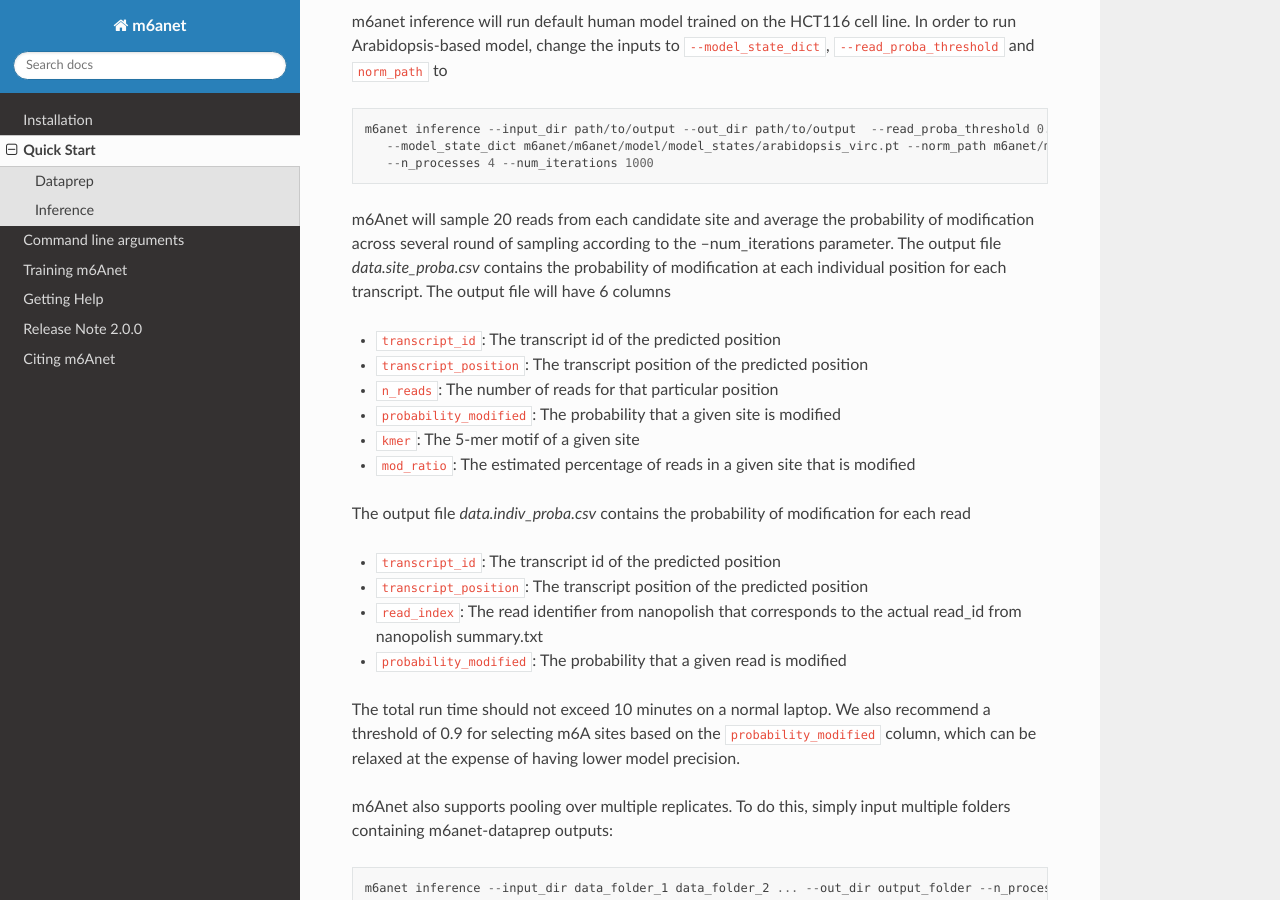
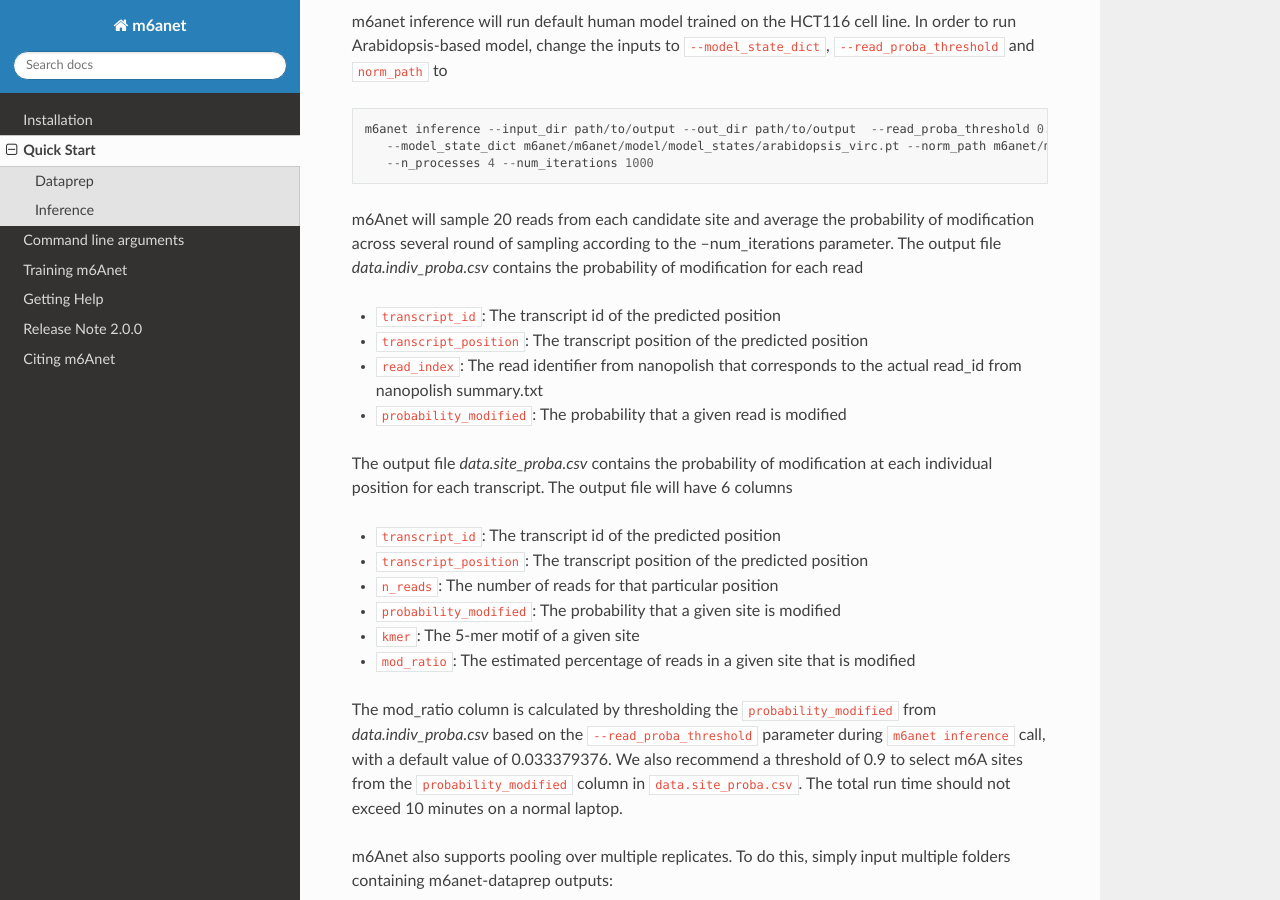
Before and after one commit to GoekeLab/m6anet, a Sphinx documentation site: the page built from docs/source/quickstart.rst, in a window 1280 px wide and 900 px high, scrolled down 1089 px. Built offline with Sphinx 7.4.7 and the Read the Docs theme 2.0.0, drawn with Linux system fonts in a browser that asks for light colours.

Commit message:
fix documentation

```diff
--- a/docs/source/citing.rst
+++ b/docs/source/citing.rst
@@ -4,4 +4,5 @@
 Citing m6Anet
 --------------------------
 If you use m6Anet in your research, please cite
-[Christopher Hendra, et al.,Detection of m6A from direct RNA sequencing using a Multiple Instance Learning framework. *Nat Methods* (2022)](https://doi.org/10.1038/s41592-022-01666-1)
+`Christopher Hendra, et al.,Detection of m6A from direct RNA sequencing using a Multiple Instance Learning framework. *Nat Methods* (2022) <https://doi.org/10.1038/s41592-022-01666-1>`_
+for more information.
--- a/docs/source/index.rst
+++ b/docs/source/index.rst
@@ -33,7 +33,7 @@ Contents
 Citing m6Anet
 --------------------------
 If you use m6Anet in your research, please cite
-[Christopher Hendra, et al.,Detection of m6A from direct RNA sequencing using a Multiple Instance Learning framework. *Nat Methods* (2022)](https://doi.org/10.1038/s41592-022-01666-1)
+`Christopher Hendra, et al.,Detection of m6A from direct RNA sequencing using a Multiple Instance Learning framework. *Nat Methods* (2022) <https://doi.org/10.1038/s41592-022-01666-1>`_
 
 Contacts
 --------------------------
--- a/docs/source/patch_notes.rst
+++ b/docs/source/patch_notes.rst
@@ -49,8 +49,9 @@ m6Anet v-2.0.0                      576.4                  409.71
 m6Anet v-2.0.0                      578.5                  408.17               1000
 =================================   =====================  ===================  =====================
 
-As we can see, the latest version of m6Anet has relatively constant peak memory usage with minimal difference in running time between 100 and 1000 iteration runs. This is done by saving each individual
-read probability in `data.indiv_proba.csv` file before sampling the required amount of reads for each site in parallel.
+As we can see, the latest version of m6Anet has relatively constant peak memory usage with minimal difference in running time between 100 and 1000 iteration runs. To achieve this, m6Anet
+saves each individual read probability file in `data.indiv_proba.csv` before sampling the required amount of reads for each site in parallel. The site level probability is then
+saved in `data.site_proba.csv`.
 
 
 Rounding of Dataprep Output
--- a/docs/source/quickstart.rst
+++ b/docs/source/quickstart.rst
@@ -45,6 +45,13 @@
         --n_processes 4 --num_iterations 1000
 
 m6Anet will sample 20 reads from each candidate site and average the probability of modification across several round of sampling according to the --num_iterations parameter.
+The output file `data.indiv_proba.csv` contains the probability of modification for each read
+
+* ``transcript_id``: The transcript id of the predicted position
+* ``transcript_position``: The transcript position of the predicted position
+* ``read_index``: The read identifier from nanopolish that corresponds to the actual read_id from nanopolish summary.txt
+* ``probability_modified``: The probability that a given read is modified
+
 The output file `data.site_proba.csv` contains the probability of modification at each individual position for each transcript. The output file will have 6 columns
 
 * ``transcript_id``: The transcript id of the predicted position
@@ -54,15 +61,10 @@
 * ``kmer``: The 5-mer motif of a given site
 * ``mod_ratio``: The estimated percentage of reads in a given site that is modified
 
-The output file `data.indiv_proba.csv` contains the probability of modification for each read
+The mod_ratio column is calculated by thresholding the ``probability_modified`` from `data.indiv_proba.csv` based on the ``--read_proba_threshold`` parameter during ``m6anet inference`` call,
+with a default value of 0.033379376. We also recommend a threshold of 0.9 to select m6A sites from the ``probability_modified`` column in ``data.site_proba.csv``.
+The total run time should not exceed 10 minutes on a normal laptop.
 
-* ``transcript_id``: The transcript id of the predicted position
-* ``transcript_position``: The transcript position of the predicted position
-* ``read_index``: The read identifier from nanopolish that corresponds to the actual read_id from nanopolish summary.txt
-* ``probability_modified``: The probability that a given read is modified
-
-The total run time should not exceed 10 minutes on a normal laptop. We also recommend a threshold of 0.9 for selecting m6A sites
-based on the ``probability_modified`` column, which can be relaxed at the expense of having lower model precision.
 
 m6Anet also supports pooling over multiple replicates. To do this, simply input multiple folders containing m6anet-dataprep outputs::
 
```
